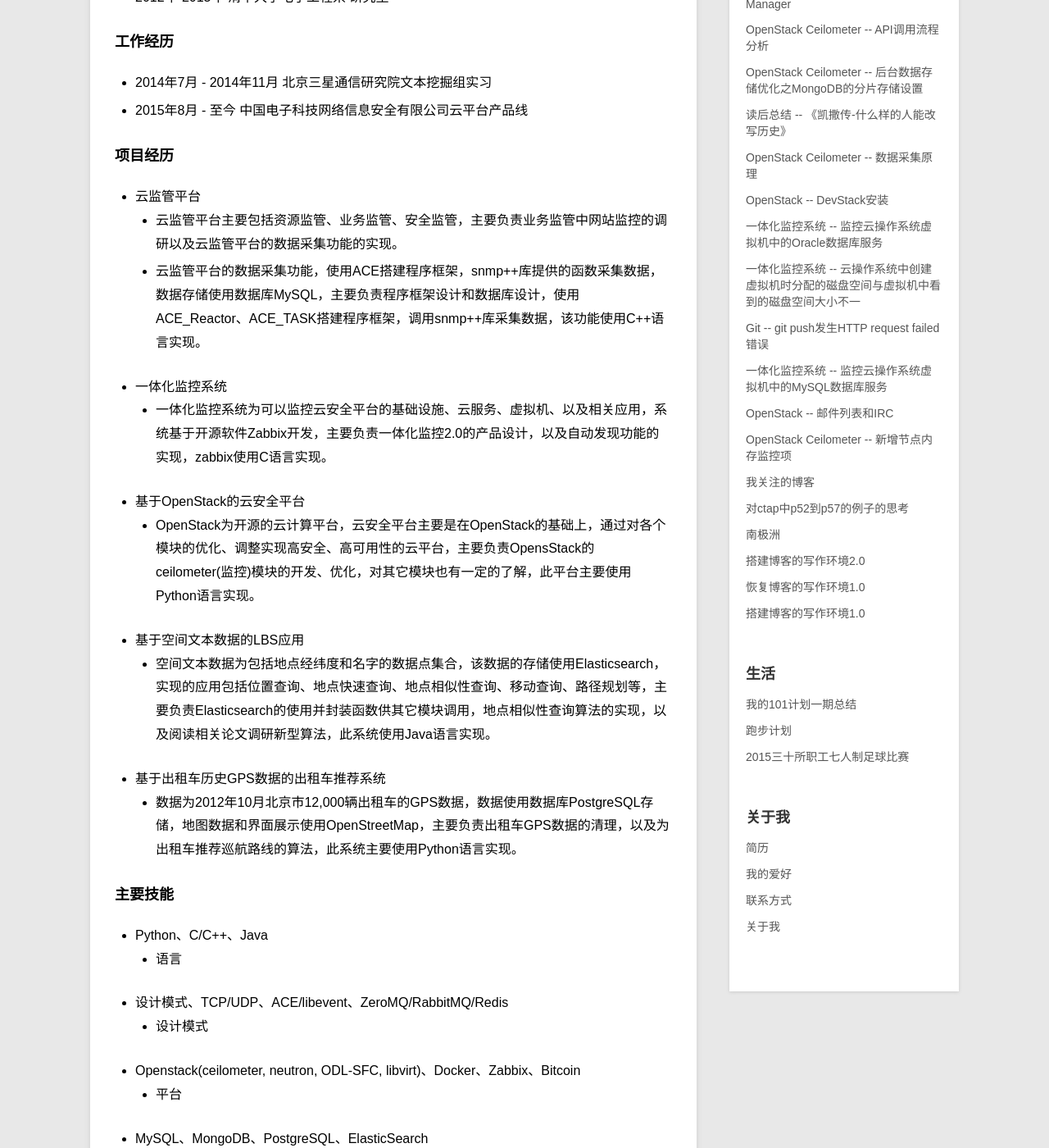
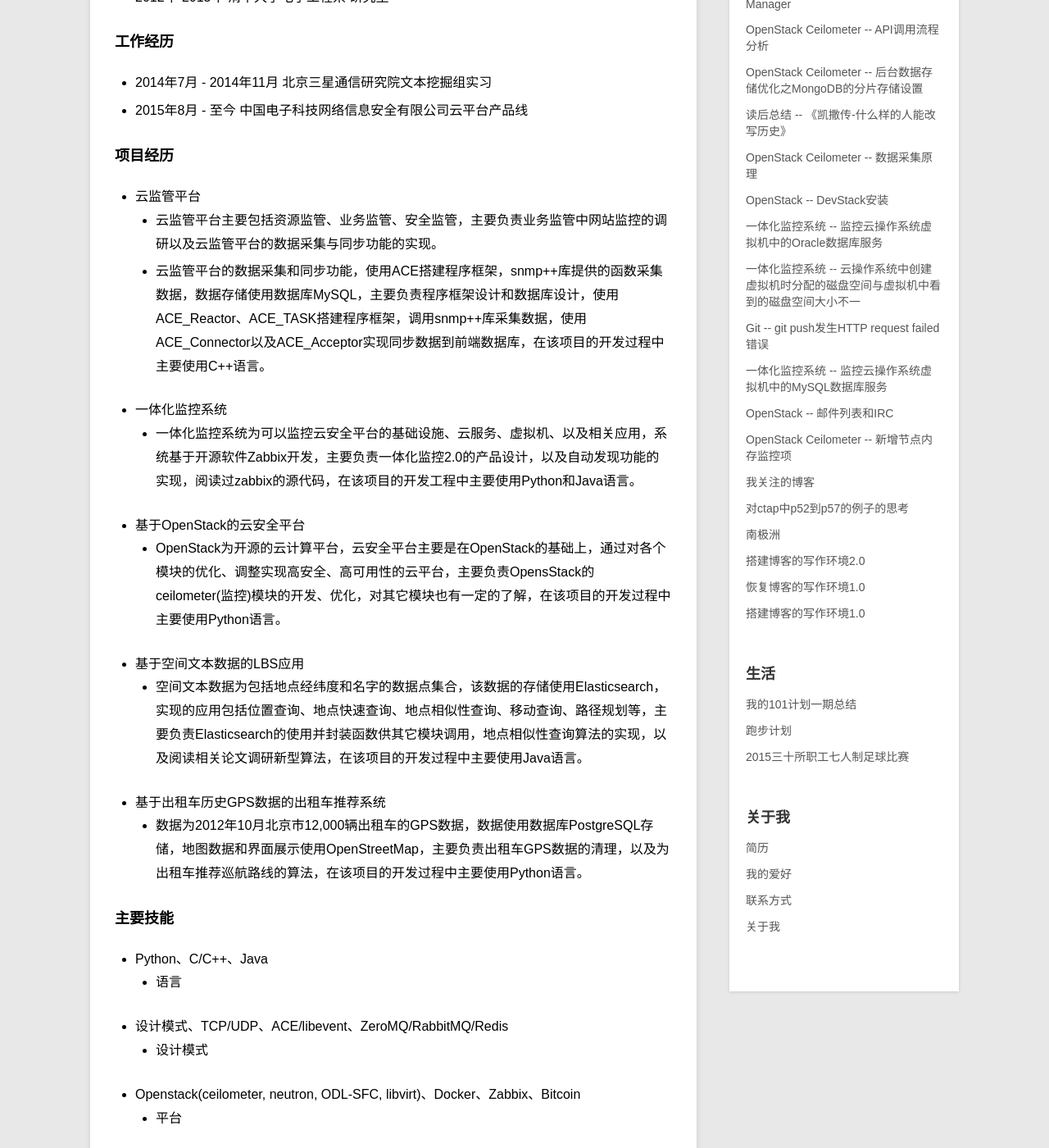
Before and after one commit to xiaofandh12/xiaofandh12.github.io, a Jekyll site: the page built from _posts/me/2016-07-05-Resume.md, in a window 1280 px wide and 1400 px high, scrolled down 722 px. Shown: the whole window at 82% size. Built offline with Jekyll 4.4.1, drawn with Linux system fonts in a browser that asks for light colours; Markdown is read by kramdown in place of the engine named in the settings; comment, search, counter and statistics services are not loaded; some of the changed text lies outside the part shown.

Commit message:
略微修改简历

```diff
--- a/_posts/me/2016-07-05-Resume.md
+++ b/_posts/me/2016-07-05-Resume.md
@@ -25,16 +25,20 @@
 
 ### 项目经历
 * 云监管平台
-	* 云监管平台主要包括资源监管、业务监管、安全监管，主要负责业务监管中网站监控的调研以及云监管平台的数据采集功能的实现。
-	* 云监管平台的数据采集功能，使用ACE搭建程序框架，snmp++库提供的函数采集数据，数据存储使用数据库MySQL，主要负责程序框架设计和数据库设计，使用ACE_Reactor、ACE_TASK搭建程序框架，调用snmp++库采集数据，该功能使用C++语言实现。
+	* 云监管平台主要包括资源监管、业务监管、安全监管，主要负责业务监管中网站监控的调研以及云监管平台的数据采集与同步功能的实现。
+	* 云监管平台的数据采集和同步功能，使用ACE搭建程序框架，snmp++库提供的函数采集数据，数据存储使用数据库MySQL，主要负责程序框架设计和数据库设计，使用ACE_Reactor、ACE_TASK搭建程序框架，调用snmp++库采集数据，使用ACE_Connector以及ACE_Acceptor实现同步数据到前端数据库，在该项目的开发过程中主要使用C++语言。
+
 * 一体化监控系统
-	* 一体化监控系统为可以监控云安全平台的基础设施、云服务、虚拟机、以及相关应用，系统基于开源软件Zabbix开发，主要负责一体化监控2.0的产品设计，以及自动发现功能的实现，zabbix使用C语言实现。
+	* 一体化监控系统为可以监控云安全平台的基础设施、云服务、虚拟机、以及相关应用，系统基于开源软件Zabbix开发，主要负责一体化监控2.0的产品设计，以及自动发现功能的实现，阅读过zabbix的源代码，在该项目的开发工程中主要使用Python和Java语言。
+
 * 基于OpenStack的云安全平台
-	* OpenStack为开源的云计算平台，云安全平台主要是在OpenStack的基础上，通过对各个模块的优化、调整实现高安全、高可用性的云平台，主要负责OpensStack的ceilometer(监控)模块的开发、优化，对其它模块也有一定的了解，此平台主要使用Python语言实现。
+	* OpenStack为开源的云计算平台，云安全平台主要是在OpenStack的基础上，通过对各个模块的优化、调整实现高安全、高可用性的云平台，主要负责OpensStack的ceilometer(监控)模块的开发、优化，对其它模块也有一定的了解，在该项目的开发过程中主要使用Python语言。
+
 * 基于空间文本数据的LBS应用
-	* 空间文本数据为包括地点经纬度和名字的数据点集合，该数据的存储使用Elasticsearch，实现的应用包括位置查询、地点快速查询、地点相似性查询、移动查询、路径规划等，主要负责Elasticsearch的使用并封装函数供其它模块调用，地点相似性查询算法的实现，以及阅读相关论文调研新型算法，此系统使用Java语言实现。
+	* 空间文本数据为包括地点经纬度和名字的数据点集合，该数据的存储使用Elasticsearch，实现的应用包括位置查询、地点快速查询、地点相似性查询、移动查询、路径规划等，主要负责Elasticsearch的使用并封装函数供其它模块调用，地点相似性查询算法的实现，以及阅读相关论文调研新型算法，在该项目的开发过程中主要使用Java语言。
+
 * 基于出租车历史GPS数据的出租车推荐系统
-	* 数据为2012年10月北京市12,000辆出租车的GPS数据，数据使用数据库PostgreSQL存储，地图数据和界面展示使用OpenStreetMap，主要负责出租车GPS数据的清理，以及为出租车推荐巡航路线的算法，此系统主要使用Python语言实现。
+	* 数据为2012年10月北京市12,000辆出租车的GPS数据，数据使用数据库PostgreSQL存储，地图数据和界面展示使用OpenStreetMap，主要负责出租车GPS数据的清理，以及为出租车推荐巡航路线的算法，在该项目的开发过程中主要使用Python语言。
 
 ### 主要技能
 * Python、C/C++、Java
@@ -48,9 +52,8 @@
     * 数据库
 
 ### 其它方面
-* 兴趣爱好：足球、跑步、台球、读书
-    * 足球
+* 兴趣爱好
+    * 足球、跑步、台球、读书
 
-* 组织能力
-    * 足球协会
-    * 101计划
+* 自我评价
+    * 足球协会、101计划
```
